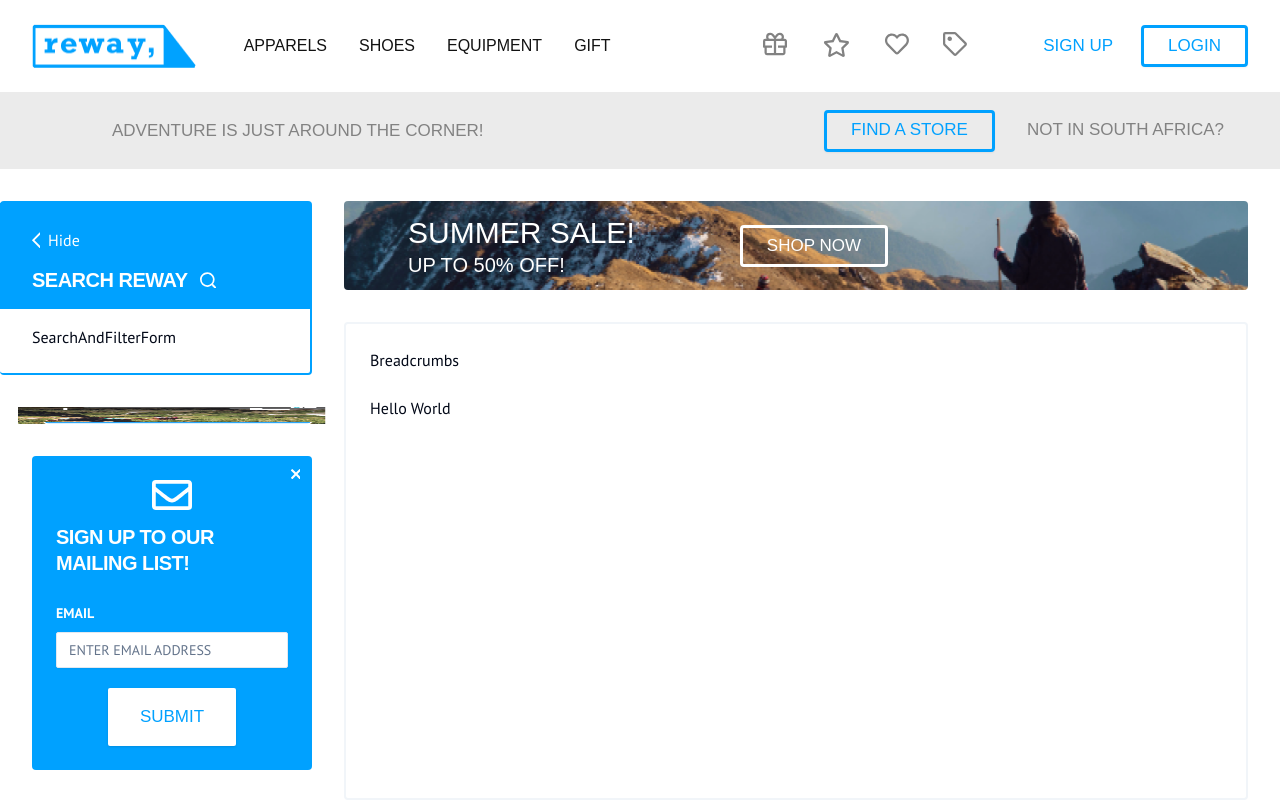
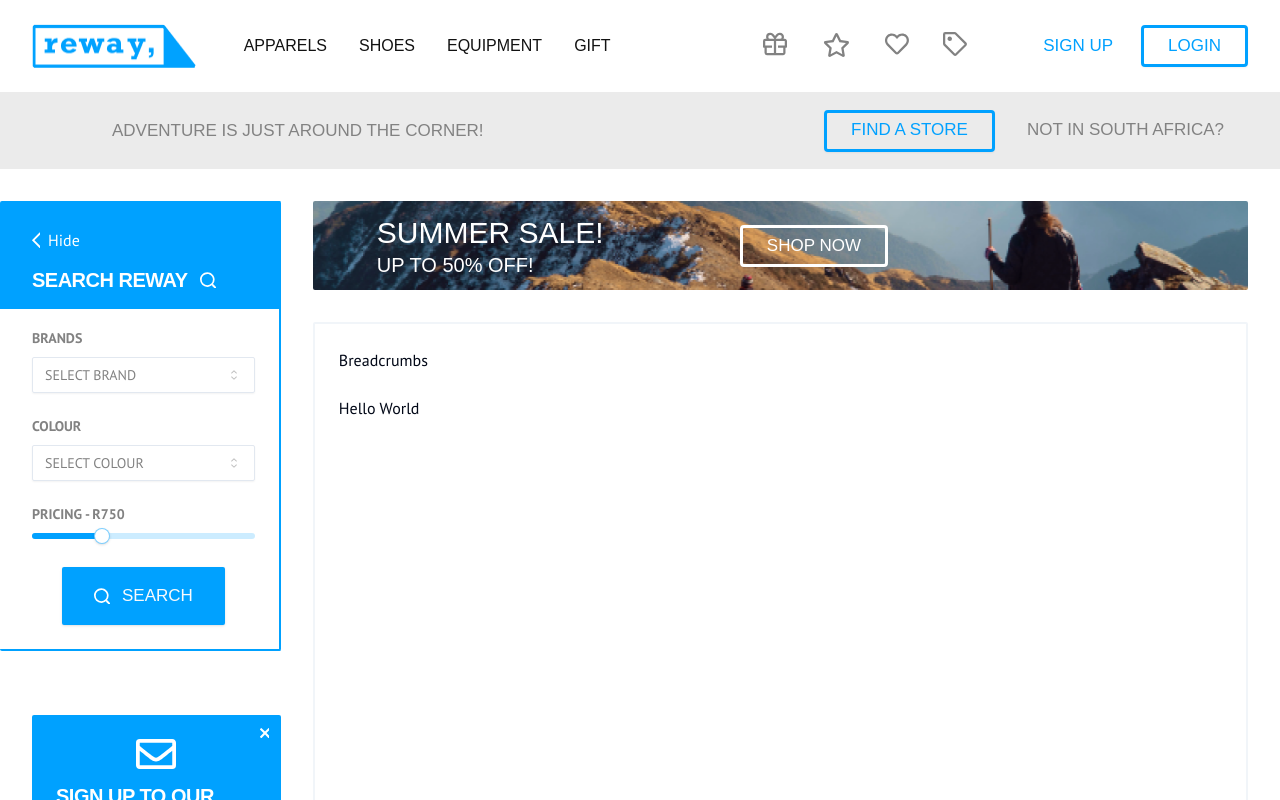
Before and after one commit to Teeldinho/reway, a Next.js app: page / in a window 1280 px wide. Shown: the top 800 px of the page. Built offline with nearby package versions, Linux system fonts and the light colour scheme; a web font is replaced by a local one.

Commit message:
Implemented the sidebar search and filter component

```diff
--- a/src/components/custom-reusable/header/TopBanner.tsx
+++ b/src/components/custom-reusable/header/TopBanner.tsx
@@ -4,7 +4,7 @@ import { Button } from "@/components/ui/button";
 
 export default function TopBanner() {
   return (
-    <div className="relative w-full h-[89px] rounded overflow-hidden">
+    <div className="relative w-full h-[89px] rounded-[2px] overflow-hidden">
       <Image src={TopBannerIMG} alt="Top Banner" fill className="object-fill" />
 
       <div className="absolute w-full h-full flex items-center justify-between px-16 z-10">
@@ -13,7 +13,10 @@ export default function TopBanner() {
           <h2 className="w-full font-suezOne uppercase text-[20px] leading-[26.12px] text-white">Up to 50% off!</h2>
         </div>
 
-        <Button variant={"outline"} className="absolute top-6 md:right-20 lg:right-[360px] max-w-fit text-white border-white hover:bg-white/20">
+        <Button
+          variant={"outline"}
+          className="absolute top-6 right-8 md:right-20 lg:right-[360px] max-w-fit text-white border-white hover:bg-white/20"
+        >
           Shop Now
         </Button>
       </div>
--- a/src/components/custom-reusable/header/desktop/side-nav/SearchAndFilter.tsx
+++ b/src/components/custom-reusable/header/desktop/side-nav/SearchAndFilter.tsx
@@ -1,8 +1,8 @@
 import ChevronLeftIcon from "@/components/custom-reusable/icons/ChevronLeftIcon";
 import { Card, CardContent, CardHeader, CardTitle } from "@/components/ui/card";
-import SearchAndFilterForm from "@/components/custom-reusable/header/desktop/side-nav/forms/SearchAndFilterForm";
 import SearchIcon from "@/components/custom-reusable/icons/SearchIcon";
 import { Button } from "@/components/ui/button";
+import { SearchAndFilterForm } from "@/components/custom-reusable/header/desktop/side-nav/forms/SearchAndFilterForm";
 
 export default function SearchAndFilter() {
   return (
--- a/src/components/custom-reusable/header/desktop/side-nav/SideBanner.tsx
+++ b/src/components/custom-reusable/header/desktop/side-nav/SideBanner.tsx
@@ -3,7 +3,7 @@ import AdvertBanner from "../../../../../../public/assets/Advert Banner.png";
 
 export default function SideBanner() {
   return (
-    <div className="w-[307.2px] relative flex-1">
+    <div className="w-full max-w-[307.2px] relative flex-1 rounded-[2px] overflow-hidden">
       <Image src={AdvertBanner} alt="Advert Banner" fill className="object-fill" />
     </div>
   );
--- a/src/components/custom-reusable/header/desktop/side-nav/SideNav.tsx
+++ b/src/components/custom-reusable/header/desktop/side-nav/SideNav.tsx
@@ -4,7 +4,7 @@ import MailListPrompt from "@/components/custom-reusable/header/desktop/side-nav
 
 export default function SideNav() {
   return (
-    <div className="flex flex-col gap-8 max-h-[95%] w-[25%]">
+    <div className="flex flex-col gap-8 max-h-[95%] w-[22.5%]">
       <SearchAndFilter />
       <div className="w-full h-full pl-8 flex flex-col gap-8 items-center">
         <SideBanner />
--- a/src/components/custom-reusable/header/desktop/side-nav/forms/SearchAndFilterForm.tsx
+++ b/src/components/custom-reusable/header/desktop/side-nav/forms/SearchAndFilterForm.tsx
@@ -1,5 +1,108 @@
-import React from "react";
+"use client";
 
-export default function SearchAndFilterForm() {
-  return <div>SearchAndFilterForm</div>;
+import { zodResolver } from "@hookform/resolvers/zod";
+import { useForm } from "react-hook-form";
+
+import { Button } from "@/components/ui/button";
+import { Form, FormControl, FormField, FormItem, FormLabel, FormMessage } from "@/components/ui/form";
+import { toast } from "sonner";
+import { SearchAndFilterFormSchema, SearchAndFilterFormSchemaType } from "@/lib/types/types-and-schemas";
+import SearchIcon from "@/components/custom-reusable/icons/SearchIcon";
+import { dummyBrandsData } from "@/lib/dummy-data";
+import { ColorEnum } from "./helpers/color-helpers";
+import { Select, SelectContent, SelectItem, SelectTrigger, SelectValue } from "@/components/ui/select";
+import { Slider } from "@/components/ui/slider";
+
+export function SearchAndFilterForm() {
+  const form = useForm<SearchAndFilterFormSchemaType>({
+    resolver: zodResolver(SearchAndFilterFormSchema),
+    defaultValues: {
+      brands: dummyBrandsData.slice(0, 2),
+      color: null,
+      pricingRange: 750,
+    },
+  });
+
+  function onSubmit(data: SearchAndFilterFormSchemaType) {
+    toast.success(`Filters to be applied are: ${JSON.stringify(data, null, 2)}`, {
+      description: "Filters are not yet implemented.",
+    });
+  }
+
+  return (
+    <Form {...form}>
+      <form onSubmit={form.handleSubmit(onSubmit)} className="w-full space-y-5">
+        <FormField
+          control={form.control}
+          name="brands"
+          render={({ field }) => (
+            <FormItem>
+              <FormLabel className="text-rewayGrey font-semibold uppercase">Brands</FormLabel>
+              <Select onValueChange={field.onChange} defaultValue={""}>
+                <FormControl className="text-rewayGrey uppercase">
+                  <SelectTrigger>
+                    <SelectValue placeholder="Select brand" />
+                  </SelectTrigger>
+                </FormControl>
+                <SelectContent>
+                  {dummyBrandsData.map((brand) => (
+                    <SelectItem key={brand.id} value={brand.name}>
+                      {brand.name}
+                    </SelectItem>
+                  ))}
+                </SelectContent>
+              </Select>
+              <FormMessage />
+            </FormItem>
+          )}
+        />
+
+        <FormField
+          control={form.control}
+          name="color"
+          render={({ field }) => (
+            <FormItem>
+              <FormLabel className="text-rewayGrey font-semibold uppercase">Colour</FormLabel>
+              <Select onValueChange={field.onChange} defaultValue={field.value ? field.value.toString() : ""}>
+                <FormControl className="text-rewayGrey uppercase">
+                  <SelectTrigger>
+                    <SelectValue placeholder="Select colour" />
+                  </SelectTrigger>
+                </FormControl>
+                <SelectContent>
+                  {Object.values(ColorEnum).map((color) => (
+                    <SelectItem key={color} value={color}>
+                      {color}
+                    </SelectItem>
+                  ))}
+                </SelectContent>
+              </Select>
+              <FormMessage />
+            </FormItem>
+          )}
+        />
+
+        <FormField
+          control={form.control}
+          name="pricingRange"
+          render={({ field: { value, onChange } }) => (
+            <FormItem>
+              <FormLabel className="text-rewayGrey font-semibold uppercase">Pricing - R{value}</FormLabel>
+              <FormControl>
+                <Slider min={0} max={2500} step={100} defaultValue={[value]} onValueChange={onChange} />
+              </FormControl>
+              <FormMessage />
+            </FormItem>
+          )}
+        />
+
+        <div className="w-full flex items-center pt-2">
+          <Button variant={"default"} size={"md"} type="button" className="max-w-fit mx-auto">
+            <SearchIcon className="size-[16px] fill-white group-hover:animate-pulse" />
+            <p className="ml-3">Search</p>
+          </Button>
+        </div>
+      </form>
+    </Form>
+  );
 }
--- /dev/null
+++ b/src/components/custom-reusable/header/desktop/side-nav/forms/helpers/color-helpers.ts
@@ -0,0 +1,15 @@
+const productColors = {
+  brown: "text-neutral-700",
+  tan: "text-stone-500",
+  darkBrown: "text-stone-800",
+} as const;
+
+export enum ColorEnum {
+  Brown = "Brown",
+  Tan = "Tan",
+  DarkBrown = "Dark Brown",
+}
+
+export function getColorProductColor(color: ColorEnum): string {
+  return productColors[color.toLowerCase() as keyof typeof productColors];
+}
--- a/src/components/ui/card.tsx
+++ b/src/components/ui/card.tsx
@@ -3,7 +3,7 @@ import * as React from "react";
 import { cn } from "@/lib/utils";
 
 const Card = React.forwardRef<HTMLDivElement, React.HTMLAttributes<HTMLDivElement>>(({ className, ...props }, ref) => (
-  <div ref={ref} className={cn("rounded border bg-card text-card-foreground dark:shadow", className)} {...props} />
+  <div ref={ref} className={cn("rounded-[2px] border bg-card text-card-foreground dark:shadow", className)} {...props} />
 ));
 Card.displayName = "Card";
 
--- /dev/null
+++ b/src/lib/dummy-data.ts
@@ -0,0 +1,17 @@
+export const dummyBrandsData = [
+  {
+    id: "1",
+    name: "Superbalist",
+    description: "Description for Superbalist brand.",
+  },
+  {
+    id: "2",
+    name: "Mango",
+    description: "Description for Mango brand.",
+  },
+  {
+    id: "3",
+    name: "Old Khakhi",
+    description: "Description for Old Khakhi brand.",
+  },
+];
--- a/src/lib/types/types-and-schemas.ts
+++ b/src/lib/types/types-and-schemas.ts
@@ -1,3 +1,4 @@
+import { ColorEnum } from "@/components/custom-reusable/header/desktop/side-nav/forms/helpers/color-helpers";
 import { z } from "zod";
 
 export const MailListFormSchema = z.object({
@@ -5,3 +6,25 @@ export const MailListFormSchema = z.object({
 });
 
 export type MailListFormSchemaType = z.infer<typeof MailListFormSchema>;
+
+export const SearchAndFilterFormSchema = z.object({
+  brands: z
+    .array(
+      z.object({
+        id: z.string(),
+        name: z.string(),
+        description: z.string(),
+      })
+    )
+    .default([]),
+  color: z.nativeEnum(ColorEnum).nullable(),
+  pricingRange: z
+    .number()
+    .min(0, {
+      message: "Price must be at least 0.",
+    })
+    .max(2500)
+    .default(0),
+});
+
+export type SearchAndFilterFormSchemaType = z.infer<typeof SearchAndFilterFormSchema>;
```
